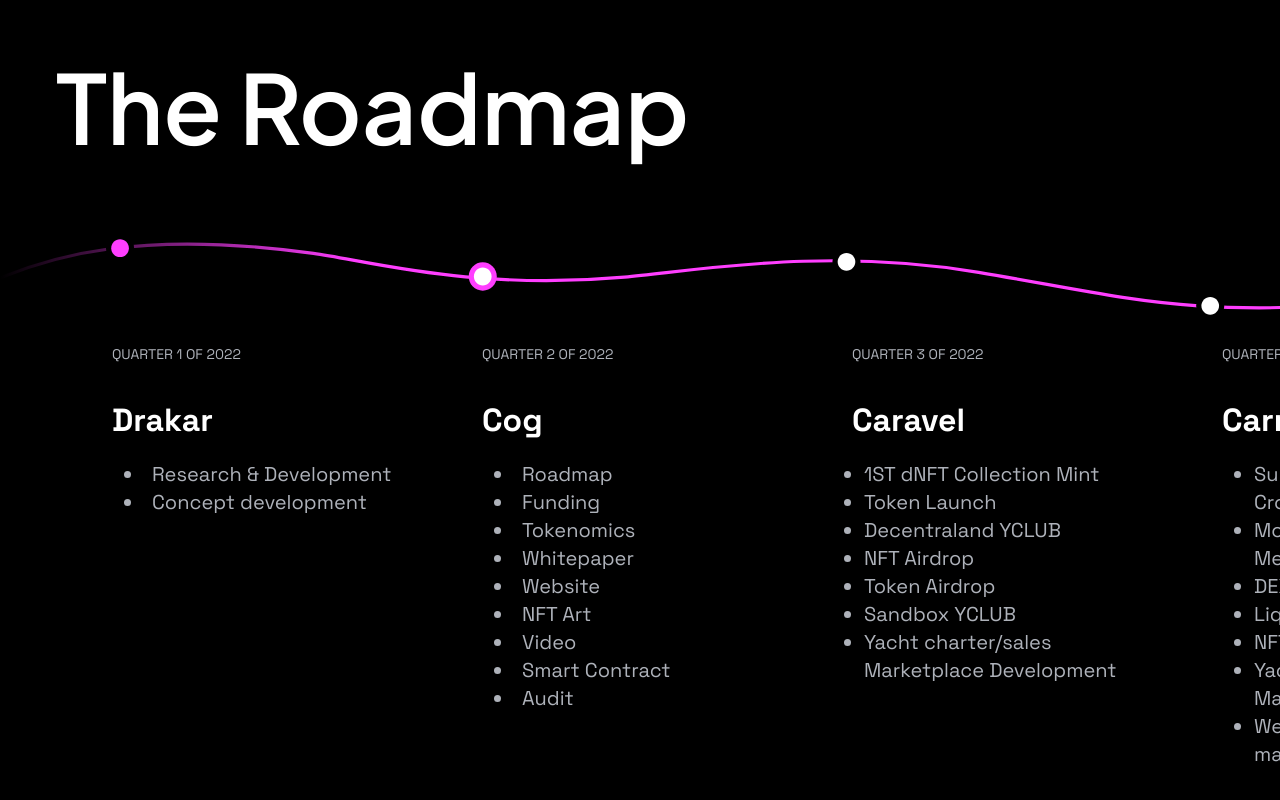
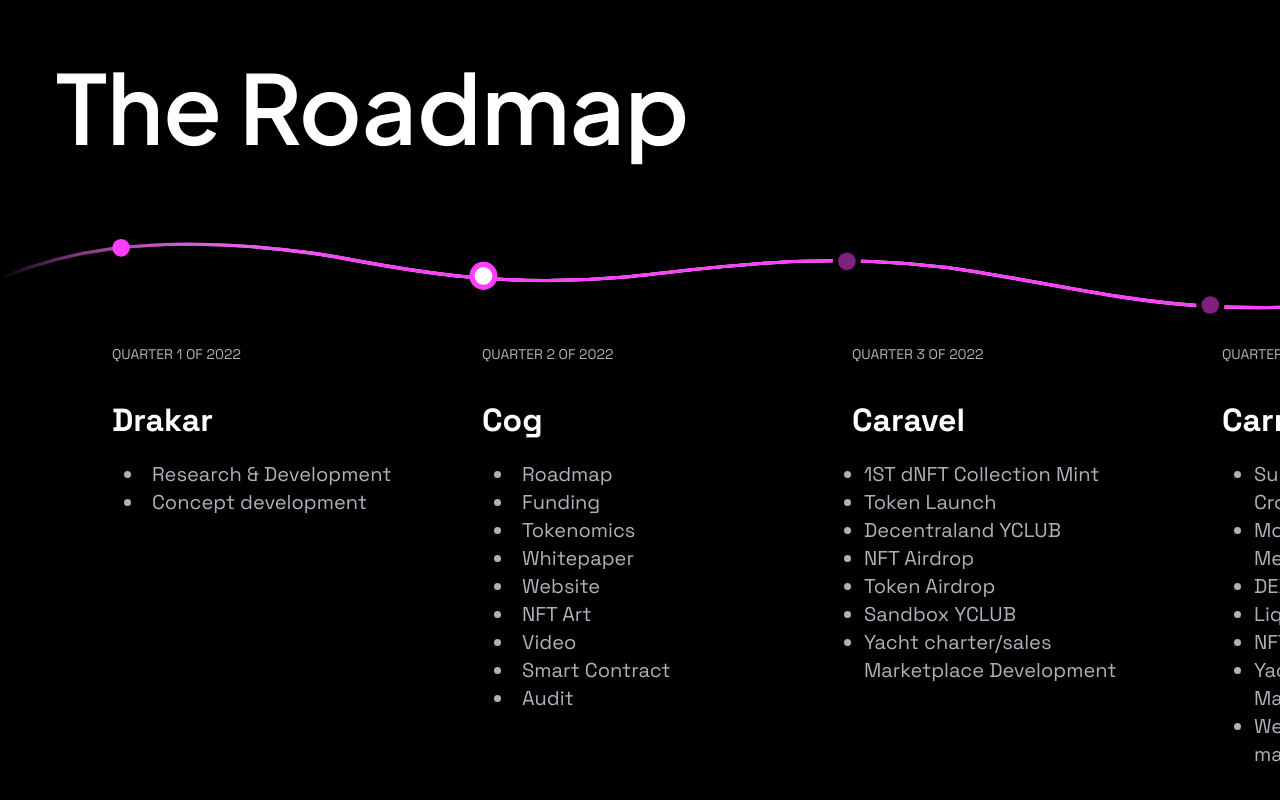
Before and after one commit to yclub-io/yachts-lending, a Next.js app: page / in a window 1280 px wide. Shown: the part 2955-3755 px from the top of the page. Built offline with nearby package versions, Linux system fonts and the light colour scheme.

Commit message:
RoadMap line changed

```diff
--- a/components/Roadmap.js
+++ b/components/Roadmap.js
@@ -36,8 +36,8 @@ const Roadmap = () => {
       >
         <div>
           <img
-            className="absolute z-50 mt-10 min-w-[2594px]"
-            src="/images/roadMapLineTest.svg"
+            className="absolute z-50 mt-[45px] min-w-[2594px]"
+            src="./images/RoadMap/road-map-line2.svg"
             alt="roadmap-line"
           ></img>
           <img
```
Also changed, not shown: public/images/RoadMap/road-map-line2.svg (added).
